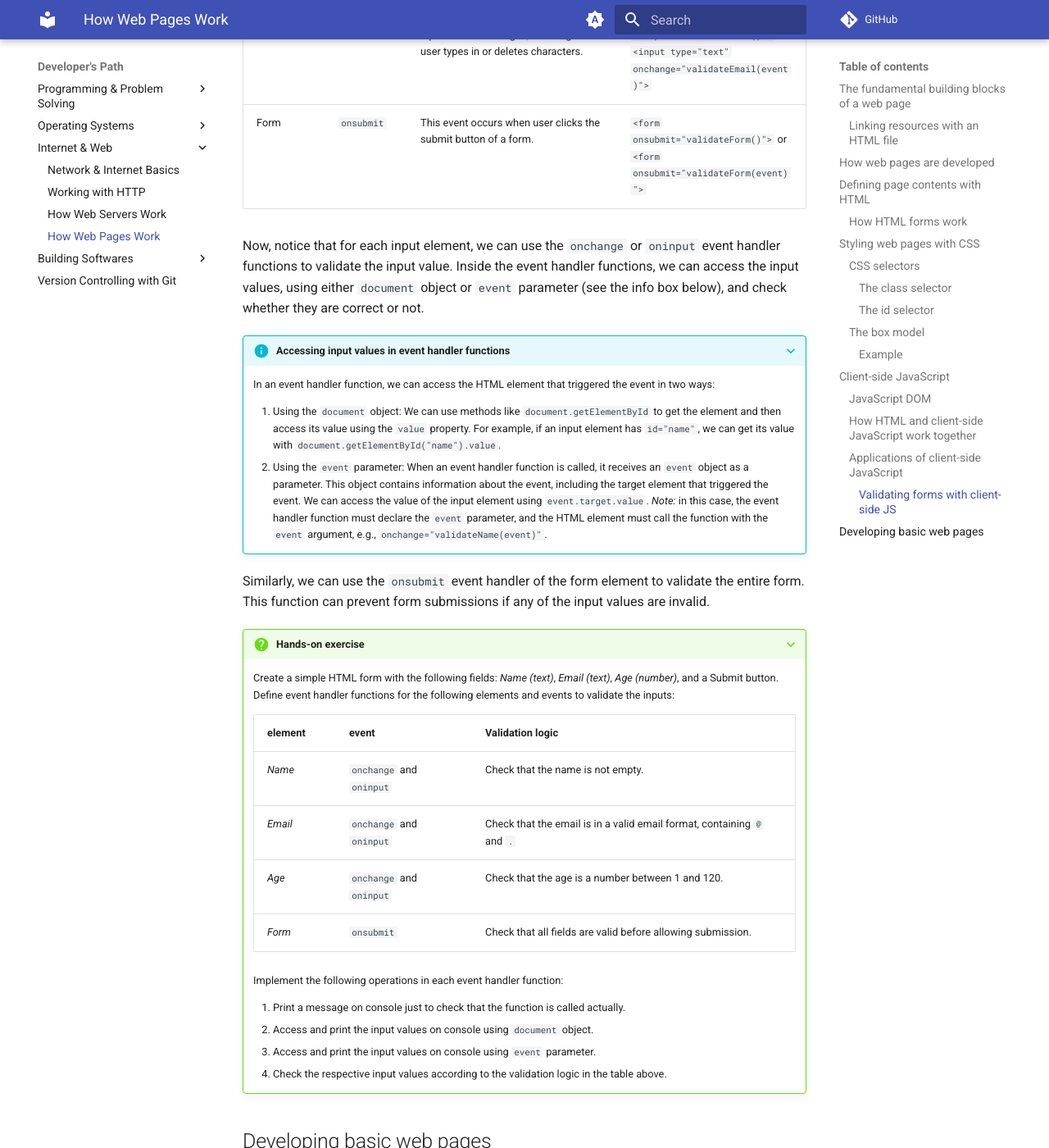
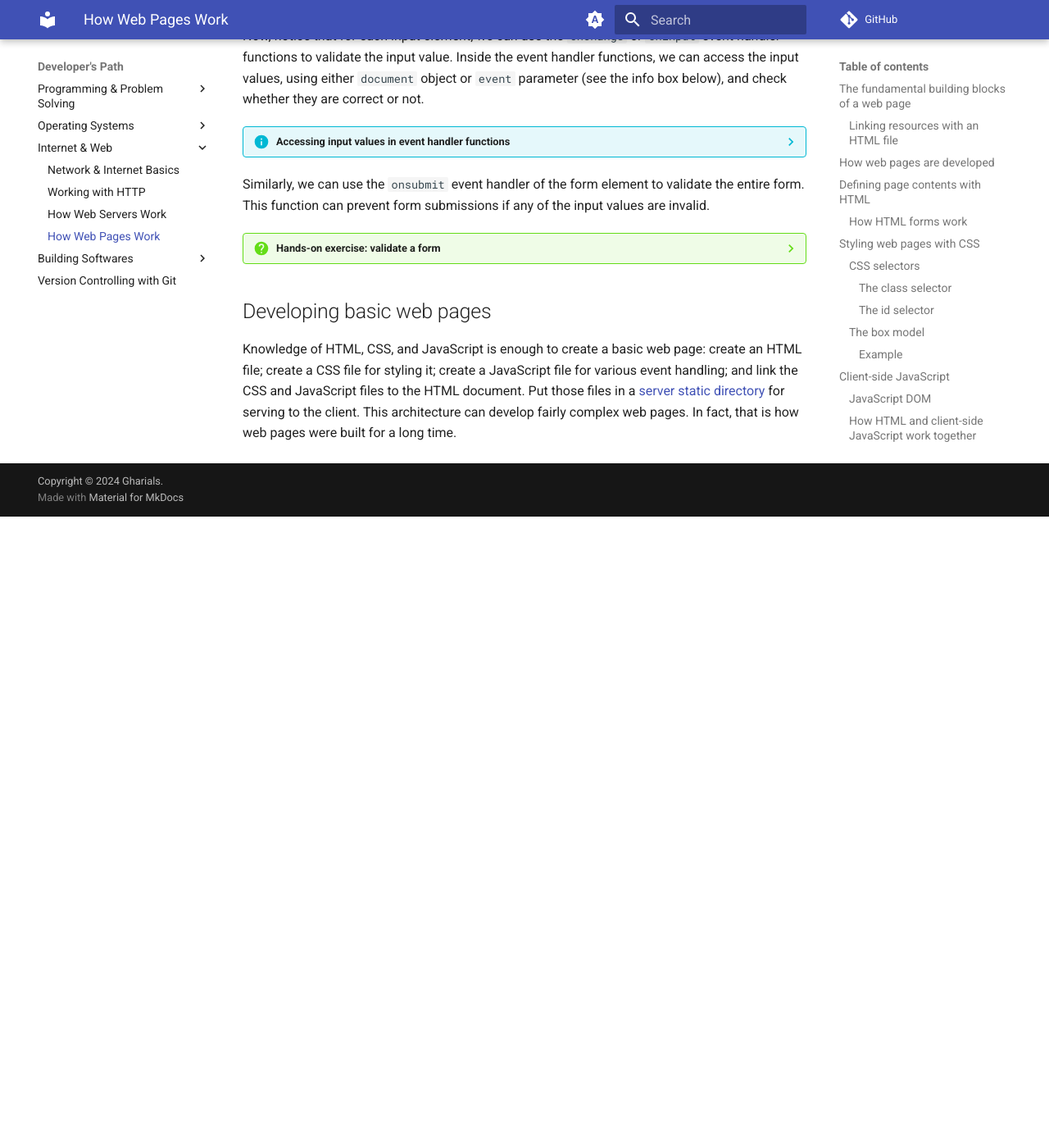
Before and after one commit to gharials/dev-path, an MkDocs documentation site: the page built from docs/internet-web/web-pages.md, in a window 1280 px wide and 1400 px high, scrolled down 7493 px. Shown: the whole window at 82% size. Built offline with MkDocs 1.6.1 and Material for MkDocs 9.7.7, drawn with Linux system fonts in a browser that asks for light colours; comment, search, counter and statistics services are not loaded; after the commit the page ends 8123 px from its top, so only the background shows below that; some of the changed lines change nothing that is shown; some of the changed text lies outside the part shown.

Commit message:
info boxes collapsed by default.

```diff
--- a/docs/internet-web/web-pages.md
+++ b/docs/internet-web/web-pages.md
@@ -201,7 +201,7 @@ Most importantly, client-side JavaScript has access to the HTML document's _obje
 
 Elements of the HTML document can be read and modified through the `document` object. Therefore, it is the link between the HTML document and client-side JavaScript. Whenever accessing and manipulating the HTML document with client-side JavaScript is needed, use the `document` object. This allows JavaScript to dynamically change the content, structure, and style of a webpage.
 
-???+ note "Concept: JavaScript DOM as an API"
+??? note "Concept: JavaScript DOM as an API"
 
     The JavaScript DOM, or the `document` object, represents an important programming concept called an [_API_ (Application Programming Interface)](../building-softwares/software-dev-concepts.md#api-application-programming-interface). A programmer will encounter this concept frequently. A clear understanding of it is important.
 
@@ -235,16 +235,16 @@ Now, we can use the event and event handler approach described [in the previous
 
 Now, notice that for each input element, we can use the `onchange` or `oninput` event handler functions to validate the input value. Inside the event handler functions, we can access the input values, using either `document` object or `event` parameter (see the info box below), and check whether they are correct or not.
 
-???+ info "Accessing input values in event handler functions"
+??? info "Accessing input values in event handler functions"
 
     In an event handler function, we can access the HTML element that triggered the event in two ways:
 
-    1. Using the `document` object: We can use methods like `document.getElementById` to get the element and then access its value using the `value` property. For example, if an input element has `id="name"`, we can get its value with `document.getElementById("name").value`.
-    2. Using the `event` parameter: When an event handler function is called, it receives an `event` object as a parameter. This object contains information about the event, including the target element that triggered the event. We can access the value of the input element using `event.target.value`. _Note:_ in this case, the event handler function must declare the `event` parameter, and the HTML element must call the function with the `event` argument, e.g., `onchange="validateName(event)"`.
+    1. **Using the `document` object:** We can use methods like `document.getElementById` to get the element and then access its value using the `value` property. For example, if an input element has `id="name"`, we can get its value with `document.getElementById("name").value`.
+    2. **Using the `event` parameter:** When an event handler function is called, it receives an `event` object as a parameter. This object contains information about the event, including the target element that triggered the event. We can access the value of the input element using `event.target.value`. _Note:_ in this case, the event handler function must declare the `event` parameter, and the HTML element must call the function with the `event` argument, e.g., `onchange="validateName(event)"`.
 
 Similarly, we can use the `onsubmit` event handler of the form element to validate the entire form. This function can prevent form submissions if any of the input values are invalid.
 
-???+ question "Hands-on exercise"
+??? question "Hands-on exercise: validate a form"
 
     Create a simple HTML form with the following fields: _Name (text)_, _Email (text)_, _Age (number)_, and a Submit button. Define event handler functions for the following elements and events to validate the inputs:
 
```
